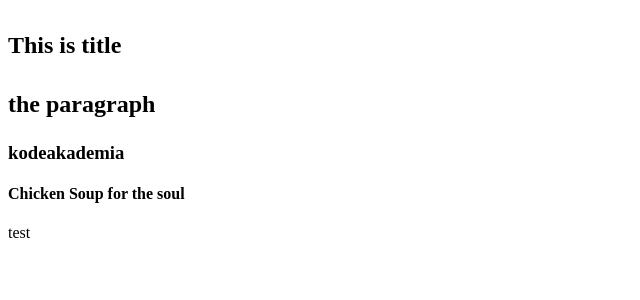
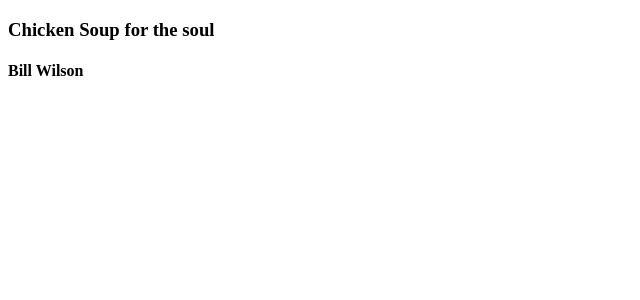
Before and after one commit to SatrioKamaludin/ReactJS-Basic, a React (Create React App) app: page / in a window 1280 px wide. Shown: the top 300 px of the page, without its empty margins (0-640 px from the left). Built offline with nearby package versions, Linux system fonts and the light colour scheme.

Commit message:
Container and Presentational Component

```diff
--- a/src/components/App.js
+++ b/src/components/App.js
@@ -3,15 +3,13 @@
 
 class App extends Component {
     state = {
-        book: "Chicken Soup for the soul"
+        book: "Chicken Soup for the soul",
+        author: "Bill Wilson"
     }
     render(){
         return(
             <div>
-                <List name="kodeakademia" test="test" myBook={this.state.book}>
-                    <h4>This is title</h4>
-                    <p>the paragraph</p>
-                </List>
+                <List book={this.state.book} author={this.state.author}/>
             </div>
             //<div></div> //Parsing error: Adjacent JSX elements must be wrapped in an enclosing tag.
         )
--- a/src/components/List.js
+++ b/src/components/List.js
@@ -5,10 +5,8 @@
     render(){
         return(
             <div>
-                <h2>{this.props.children}</h2>
-                <h3>{this.props.name}</h3>
-                <h4>{this.props.myBook}</h4>
-                <p>{this.props.test}</p>
+                <h3>{this.props.book}</h3>
+                <h4>{this.props.author}</h4>
             </div>
         )
     }
```
